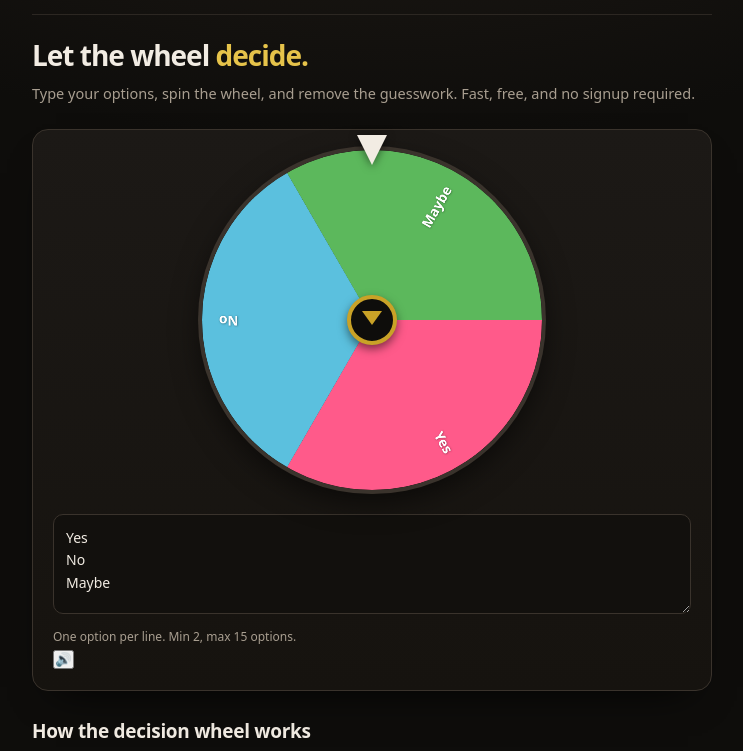
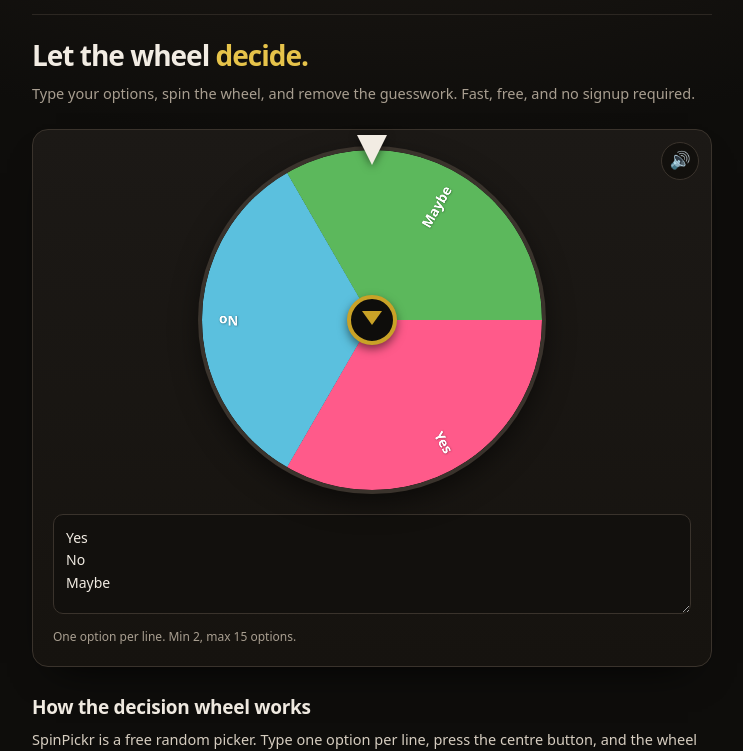
Before and after one commit to hehehhhe133/spinpickr, a plain HTML site: page spinpickr-site-50/index.html in a window 1280 px wide. Shown: the part 59-810 px from the top of the page, without its empty margins (268-1011 px from the left). Drawn offline with Linux system fonts and the light colour scheme.

Commit message:
Add sound button styles to style.css

```diff
--- a/spinpickr-site-50/style.css
+++ b/spinpickr-site-50/style.css
@@ -63,3 +63,6 @@ article a{color:var(--gold2)}
 .grid a{display:block;background:var(--card);border:1px solid var(--line2);border-radius:12px;padding:14px;color:var(--txt);text-decoration:none;font-weight:700;font-size:14px}
 .grid a small{display:block;color:var(--muted);font-weight:400;font-size:12px;margin-top:4px}.grid a:hover{border-color:var(--gold)}
 @media(max-width:420px){.grid{grid-template-columns:1fr}}
+
+.sound-btn{position:absolute;top:12px;right:12px;width:38px;height:38px;border-radius:50%;background:#12100d;border:1px solid var(--line2);color:var(--txt);font-size:17px;line-height:1;cursor:pointer;display:flex;align-items:center;justify-content:center;z-index:20;transition:.15s}
+.sound-btn:hover{border-color:var(--gold)}
```
